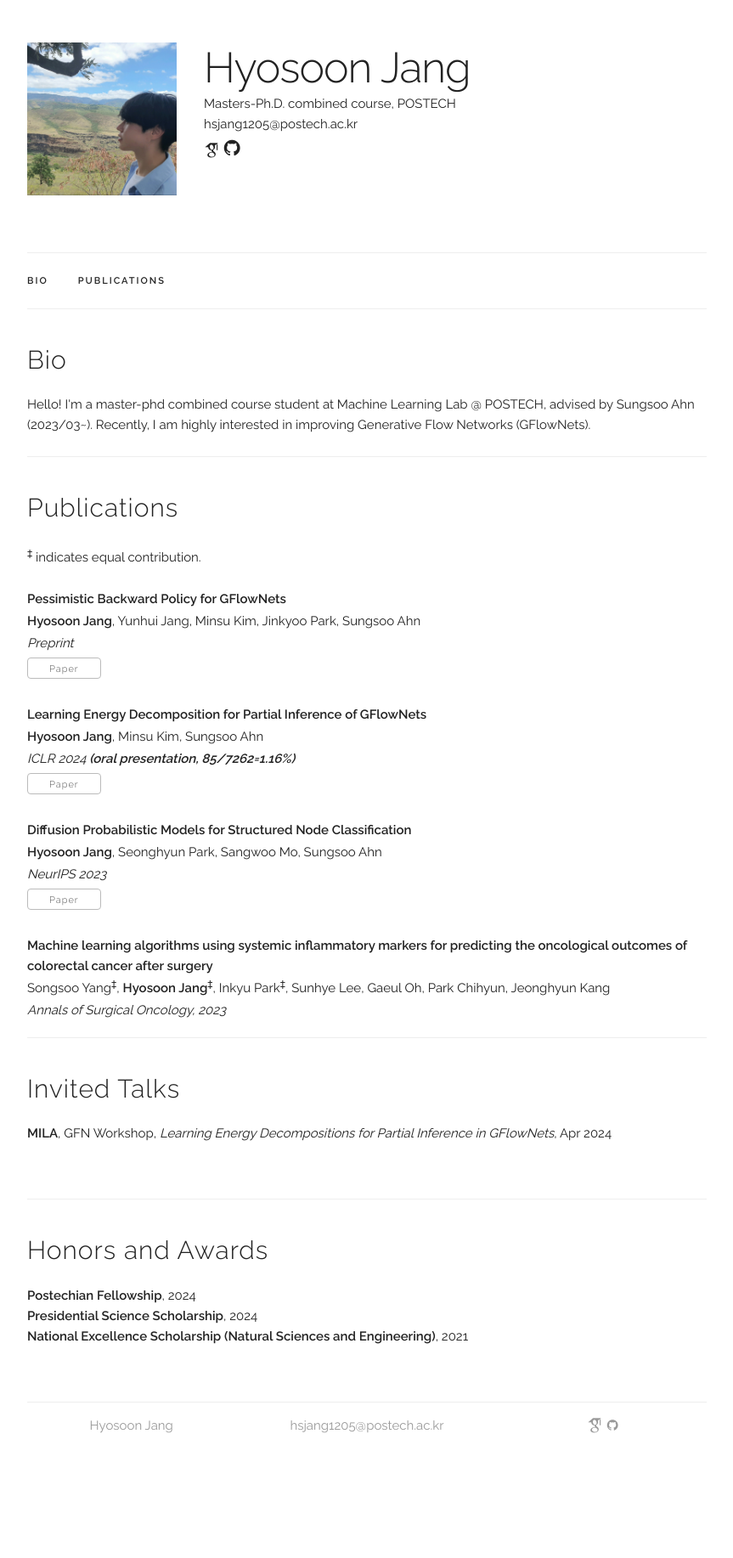
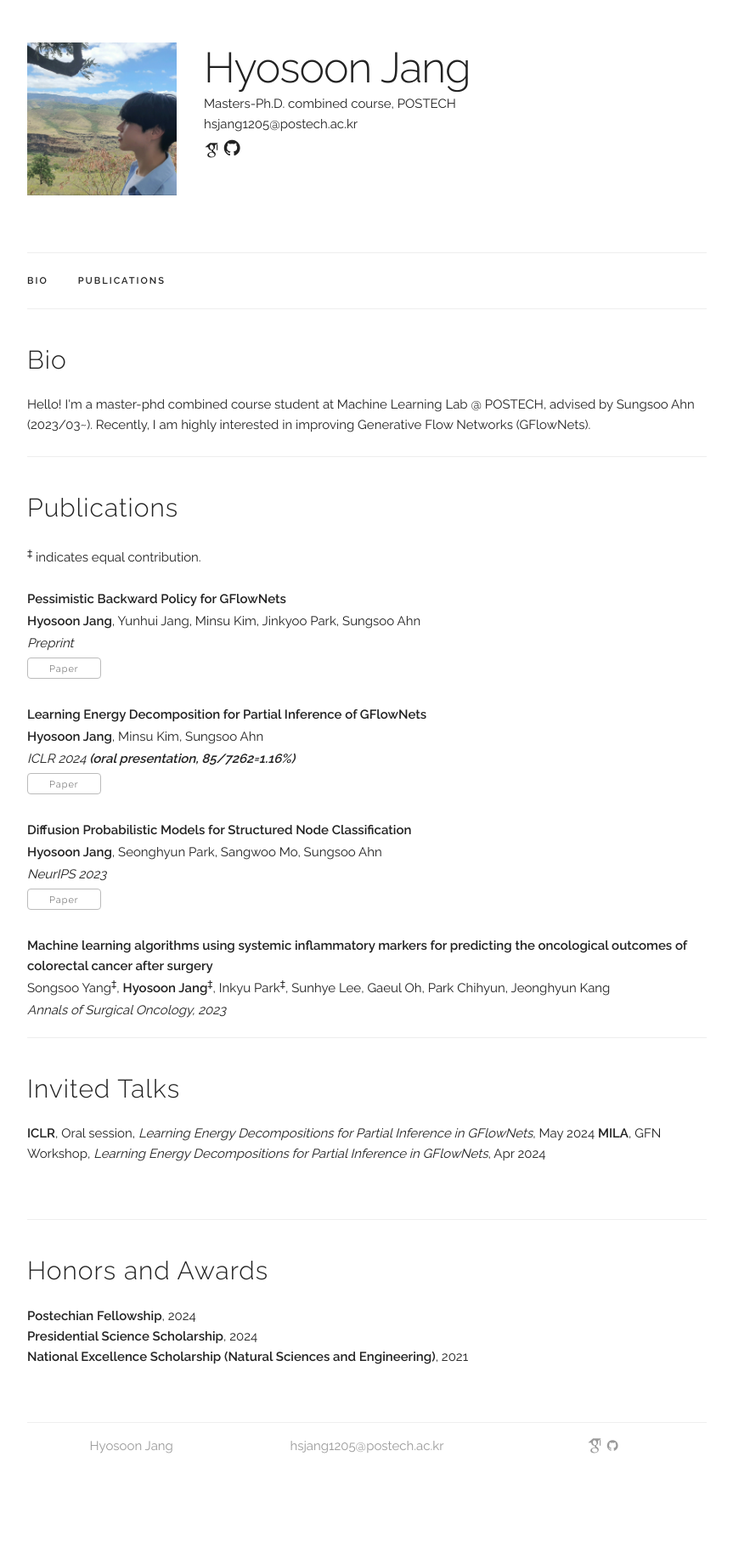
Before and after one commit to hsjang0/hsjang, a Jekyll site: the page built from index.html, in a window 1280 px wide. Shown: the whole page at 85% size, without its empty margins (208-1071 px from the left). Built offline with Jekyll 4.4.1, drawn with Linux system fonts in a browser that asks for light colours; some web fonts are replaced; before the commit the page ends 1810 px from its top, so only the background shows below that.

Commit message:
Update index.html

```diff
--- a/index.html
+++ b/index.html
@@ -56,6 +56,7 @@ title: Home
 <div class="docs-section" id="invited">
   <h4>Invited Talks</h4>
   <p>
+  <b>ICLR</b>, Oral session, <i> Learning Energy Decompositions for Partial Inference in GFlowNets</i>, May 2024
   <b>MILA</b>, GFN Workshop, <i> Learning Energy Decompositions for Partial Inference in GFlowNets</i>, Apr 2024
   </p>
 </div>
```
